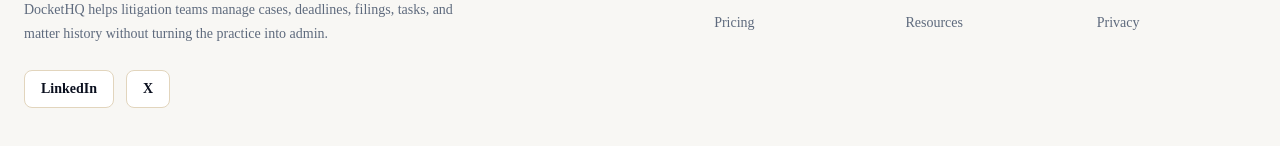
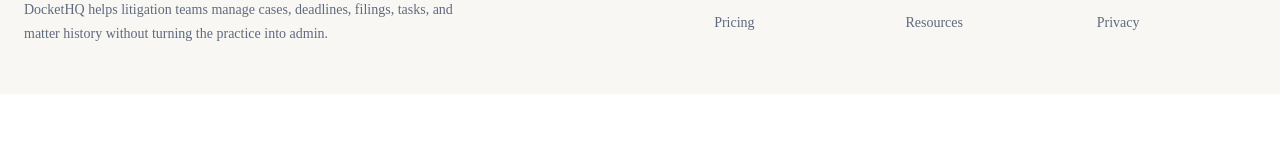
Before and after one commit to RS177/DOCKETHQ, a Next.js app: page / in a window 1280 px wide. Shown: the part 5950-6096 px from the top of the page. After the commit the page ends 6044 px from the top, so only its background shows below. Built offline with nearby package versions, Linux system fonts and the light colour scheme.

Commit message:
Remove placeholder social links

```diff
--- a/components/landing/landing-data.ts
+++ b/components/landing/landing-data.ts
@@ -154,11 +154,6 @@ export const dashboardRows = [
   ["Meera Sharma v. ICICI Bank", "Status verified", "03 Jun", "Checked"],
 ];
 
-export const socialLinks = [
-  ["LinkedIn", "#"],
-  ["X", "#"],
-];
-
 export const footerLinks = [
   ["Product", "Features", "#features"],
   ["Product", "Pricing", "#pricing"],
--- a/components/landing/landing-footer.tsx
+++ b/components/landing/landing-footer.tsx
@@ -1,7 +1,7 @@
 import Link from "next/link";
 import { BrandLogo } from "@/components/brand-logo";
 import { LandingAnchor } from "./landing-anchor";
-import { footerLinks, socialLinks } from "./landing-data";
+import { footerLinks } from "./landing-data";
 
 export function LandingFooter() {
   const groups = ["Product", "Company", "Legal"];
@@ -15,27 +15,6 @@ export function LandingFooter() {
             DocketHQ helps litigation teams manage cases, deadlines, filings,
             tasks, and matter history without turning the practice into admin.
           </p>
-          <div className="mt-6 flex flex-wrap gap-3">
-            {socialLinks.map(([label, href]) =>
-              href.startsWith("#") ? (
-                <LandingAnchor
-                  key={label}
-                  href={href}
-                  className="rounded-md border border-[#E2D5BD] bg-white px-4 py-2 text-sm font-semibold text-[#0A0F1E] transition hover:-translate-y-0.5 hover:border-[#D4A843]"
-                >
-                  {label}
-                </LandingAnchor>
-              ) : (
-                <a
-                  key={label}
-                  href={href}
-                  className="rounded-md border border-[#E2D5BD] bg-white px-4 py-2 text-sm font-semibold text-[#0A0F1E] transition hover:-translate-y-0.5 hover:border-[#D4A843]"
-                >
-                  {label}
-                </a>
-              ),
-            )}
-          </div>
         </div>
 
         <div className="grid gap-8 sm:grid-cols-3">
```
